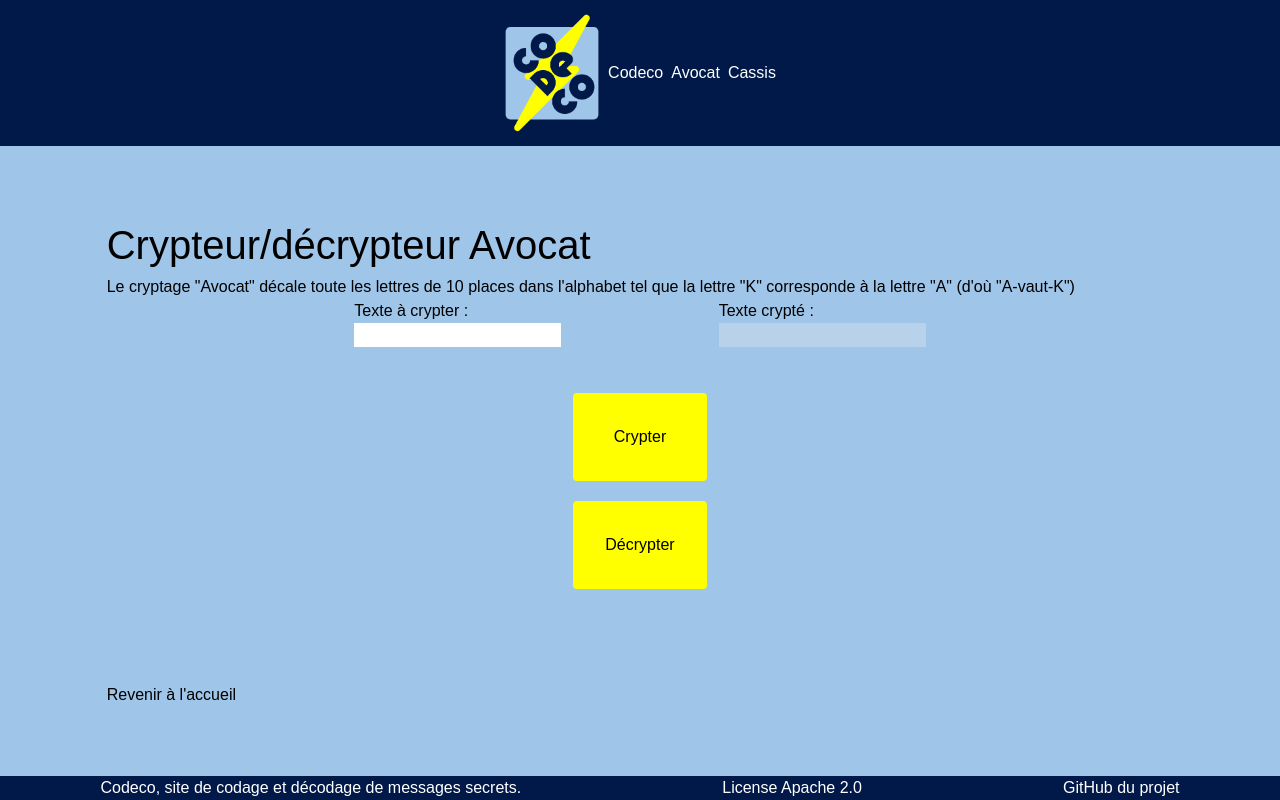
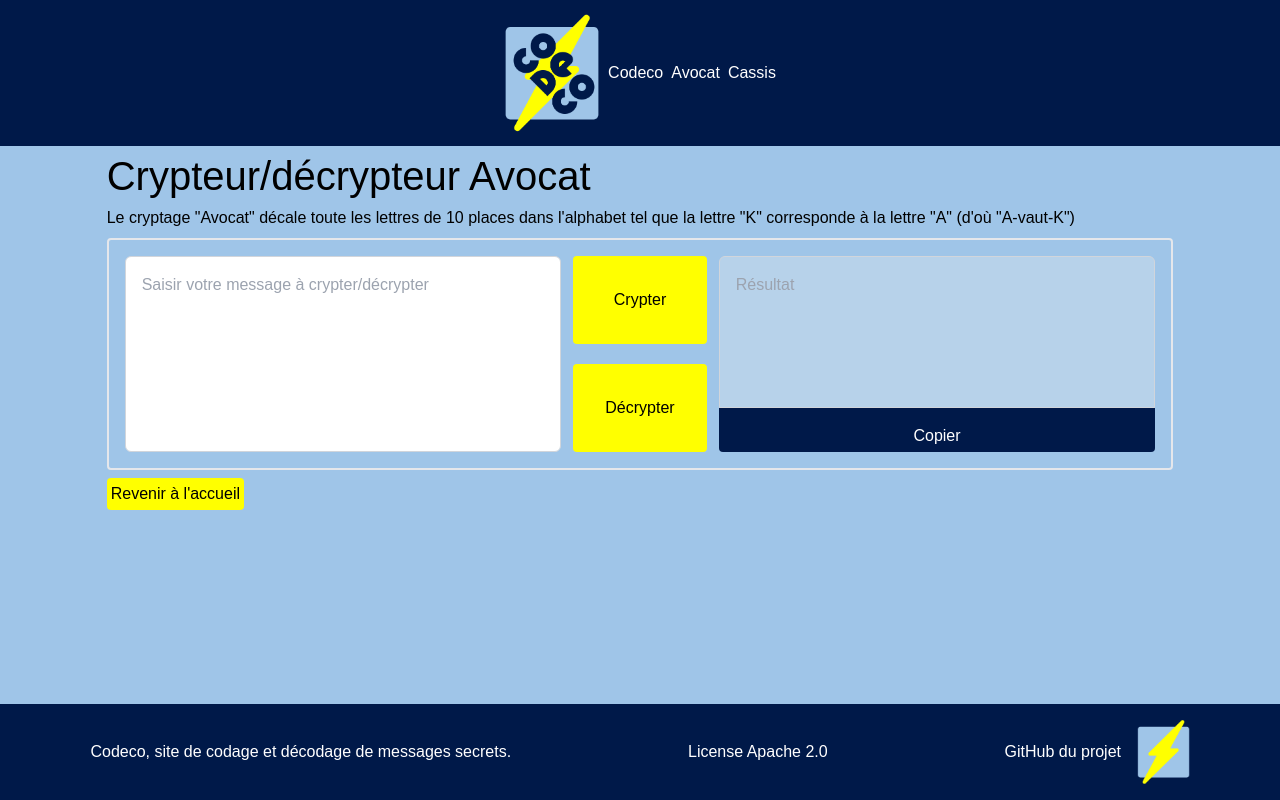
Before and after one commit to XavierLeClavier/codeco, a React (Create React App) app: page /avocat in a window 1280 px wide. Built offline with nearby package versions, Linux system fonts and the light colour scheme.

Commit message:
Reworked footer CSS, changed from text input to text area for 'crypter'/'decrypter', changed button structure. 1.0.0 Release babyyy

```diff
--- a/package.json
+++ b/package.json
@@ -1,6 +1,6 @@
 {
   "name": "codeco",
-  "version": "0.1.0",
+  "version": "1.0.0",
   "private": true,
   "dependencies": {
     "@testing-library/jest-dom": "^5.17.0",
--- a/src/App.js
+++ b/src/App.js
@@ -8,34 +8,20 @@ import Accueil from './pages/Accueil.js'
 import Avocat from './pages/Avocat';
 import Cassis from './pages/Cassis';
 
-function App() {
+export default function App() {
   return (
-    <div className='h-screen flex flex-col justify-between overflow-auto bg-primary'>
-      <BrowserRouter>
+    <BrowserRouter>
+      <div className='flex flex-col min-h-screen bg-primary'>
         <Header />
-        <div>
+        <main className='flex-grow'>
           <Routes>
-            <Route
-              path="/"
-              element={<Accueil />}
-              key="accueil"
-            />
-            <Route
-              path="/avocat"
-              element={<Avocat />}
-              key="avocat"
-            />
-            <Route
-              path="/cassis"
-              element={<Cassis />}
-              key="cassis"
-            />
+            <Route path="/" element={<Accueil />} key="accueil" />
+            <Route path="/avocat" element={<Avocat />} key="avocat" />
+            <Route path="/cassis" element={<Cassis />} key="cassis" />
           </Routes>
-        </div>
+        </main>
         <Footer />
-      </BrowserRouter>
-    </div>
+      </div>
+    </BrowserRouter>
   );
 }
-
-export default App;
--- /dev/null
+++ b/src/elements/ButtonElement.js
@@ -0,0 +1,12 @@
+import React from "react";
+
+export default function ButtonElement({ arrowFunction, extra, bStyle, pStyle, text }) {
+    return (
+        <button onClick={arrowFunction} {...extra}
+            className={`flex justify-center items-center ${bStyle}`}>
+            <p className={pStyle}>
+                {text}
+            </p>
+        </button>
+    );
+}
--- a/src/elements/Convert.js
+++ b/src/elements/Convert.js
@@ -1,36 +1,57 @@
 import React from 'react';
+import ButtonElement from './ButtonElement';
 
-export default function Convert(props){
+function Convert({ ctexte, updateCtexte, cryptway, decryptway }) {
+
+    function copier() {
+        navigator.clipboard.writeText(ctexte.current.value);
+    }
+
     return (
-        <main>
-            <div className="flex justify-center gap-3">
-                    <div>
-                        <label className='flex flex-col'>
-                            <p>Texte à crypter :</p>
-                            <input type="text" name="texte" />
-                        </label>
-                    </div>
-                    <div className='flex flex-col justify-center gap-5 min-h-96 '>
-                        <button onClick={() => props.updateCtexte(props.cryptway)}
-                            className='bg-secondary rounded flex justify-center items-center'>
-                            <p className='m-8'>
-                                Crypter
-                            </p>
-                        </button>
-                        <button onClick={() => props.updateCtexte(props.decryptway)}
-                            className='bg-secondary rounded flex justify-center items-center'>
-                            <p className='m-8'>
-                                Décrypter
-                            </p>
-                        </button>
-                    </div>
-                    <div>
-                        <label className='flex flex-col'>
-                            <p>Texte crypté :</p>
-                            <input type="text" name="ctexte" disabled={true} value={props.ctexte.current?.value} ref={props.ctexte} />
-                        </label>
-                    </div>
+        <div className="border-2 rounded my-2 flex">
+            <div className='m-4 flex-grow flex justify-center flex-col md:flex-row gap-3'>
+                <div className='w-full flex flex-col'>
+                    <textarea
+                        name="texte"
+                        className='p-4 w-full flex-grow border border-gray-300 rounded-md resize-none'
+                        placeholder='Saisir votre message à crypter/décrypter'
+                    />
                 </div>
-        </main>
-    )
+                <div className='flex md:flex-col flex-row justify-around gap-5'>
+                    <ButtonElement
+                        arrowFunction={() => updateCtexte(cryptway)}
+                        bStyle='bg-secondary rounded'
+                        extra={{}}
+                        pStyle='m-8'
+                        text='Crypter' />
+                    <ButtonElement
+                        arrowFunction={() => updateCtexte(decryptway)}
+                        bStyle='bg-secondary rounded'
+                        extra={{}}
+                        pStyle='m-8'
+                        text='Décrypter' />
+                </div>
+                <div className='w-full flex flex-col'>
+                    <textarea
+                        ref={ctexte}
+                        disabled={true}
+                        className='cursor-text w-full flex-grow p-4 border border-gray-300 rounded-t-md resize-none'
+                        readOnly
+                        placeholder='Résultat'
+                    />
+                    <ButtonElement
+                arrowFunction={copier}
+                extra={{ "data-tooltip-target": "tooltip-light", "data-tooltip-style": "light" }}
+                bStyle="bg-quaternary rounded-b"
+                pStyle="text-white m-1 self-center mt-4"
+                text="Copier"
+            />
+                </div>
+
+            </div>
+
+        </div>
+    );
 }
+
+export default Convert;
--- a/src/elements/Footer.js
+++ b/src/elements/Footer.js
@@ -1,18 +1,24 @@
 import React from 'react';
 import { Link } from 'react-router-dom';
+import logo from '../img/logo.png';
 
 export default function Footer() {
     return (
-        <footer className='flex justify-around bg-quaternary text-white'>
+        <footer className='bg-quaternary'>
+            <div className='flex justify-around text-white items-center gap-3 m-2'>
             <Link to="/">
                 Codeco, site de codage et décodage de messages secrets.
             </Link>
+            <p className='block md:hidden'>|</p>
             <p>
                 License Apache 2.0
             </p>
-            <a href="https://github.com/XavierLeClavier">
-                GitHub du projet
+            <p className='block md:hidden'>|</p>
+            <a href="https://github.com/XavierLeClavier/codeco" className='flex gap-4 items-center'>
+                <p>GitHub du projet</p>
+                <img src={logo} alt='logo' className='max-h-20'/>
             </a>
+            </div>
         </footer>
     );
 }
--- a/src/pages/Accueil.js
+++ b/src/pages/Accueil.js
@@ -1,12 +1,9 @@
 import React from 'react';
 import { Link } from 'react-router-dom';
 
-import avocado from '../img/avocado.png';
-import cassis from '../img/blackcurrant.png';
-
 function Accueil() {
     return (
-        <main className='flex justify-center'>
+        <div className='flex justify-center'>
             <div className="w-10/12">
                 <h1 className="text-h1">Bienvenue sur Codeco</h1>
                 <p>
@@ -45,7 +42,7 @@ function Accueil() {
 
                 <h2 className="text-h2">Codeco, votre meilleur assistant pour coder et décoder tout vos messages !</h2>
             </div>
-        </main>
+        </div>
     )
 }
 
--- a/src/pages/Avocat.js
+++ b/src/pages/Avocat.js
@@ -1,6 +1,7 @@
 import { React, useRef } from 'react';
 import { Link } from 'react-router-dom';
 import Convert from '../elements/Convert.js';
+import ButtonElement from '../elements/ButtonElement.js';
 
 // abcdefghijklmnopqrstuvwxyz
 
@@ -57,7 +58,7 @@ export default function Avocat() {
     }
 
     return (
-        <main className='bg-primary flex justify-center'>
+        <div className='bg-primary flex justify-center'>
             <div className="w-10/12">
                 <h1 className="text-h1">Crypteur/décrypteur Avocat</h1>
                 <p>
@@ -70,8 +71,14 @@ export default function Avocat() {
                     updateCtexte={updateCtexte}
                     cryptway='AvK'
                     decryptway='KvA'/>
-                <Link to="/">Revenir à l'accueil</Link>
+                <Link to="/">
+                    <ButtonElement
+                        bStyle='bg-secondary rounded'
+                        pStyle='m-1'
+                        text="Revenir à l'accueil"
+                    />
+                </Link>
             </div>
-        </main>
+        </div>
     );
 }
--- a/src/pages/Cassis.js
+++ b/src/pages/Cassis.js
@@ -1,5 +1,7 @@
 import React, { useRef } from 'react';
+import { Link } from 'react-router-dom';
 import Convert from '../elements/Convert.js';
+import ButtonElement from '../elements/ButtonElement.js';
 
 export default function Cassis() {
     const ctexte = useRef();
@@ -65,7 +67,7 @@ export default function Cassis() {
         }
     }
     return (
-        <main className='bg-primary flex justify-center'>
+        <div className='bg-primary flex justify-center'>
             <div className="w-10/12">
                 <h1 className="text-h1">Crypteur/décrypteur Cassis</h1>
                 <p>
@@ -76,7 +78,15 @@ export default function Cassis() {
                     updateCtexte={updateCtexte}
                     cryptway='KS'
                     decryptway='SK'/>
+                <p>N.B. Mettre des " / " pour les espaces, saisir les nombres par paire (07 au lieu de 7)</p>
+                <Link to="/">
+                    <ButtonElement
+                        bStyle='bg-secondary rounded'
+                        pStyle='m-1'
+                        text="Revenir à l'accueil"
+                    />
+                </Link>
             </div>
-        </main>
+        </div>
     )
 }
```
Also changed, not shown: 1 other file (tests, documents, lock files or other folders).
